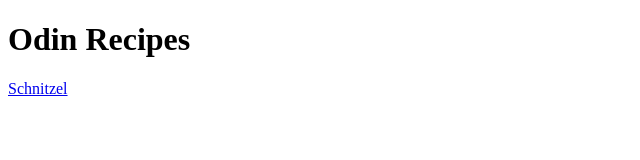
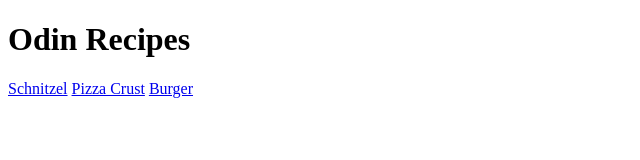
Before and after one commit to Krankenztein/odin-recipes, a plain HTML site: page index.html in a window 1280 px wide. Shown: the whole page, without its empty margins (0-640 px from the left). Drawn offline with Linux system fonts and the light colour scheme.

Commit message:
Added pizza and burger to index

```diff
--- a/index.html
+++ b/index.html
@@ -8,5 +8,7 @@
   <body>
     <h1>Odin Recipes</h1>
     <a href="./recipes/schnitzel.html">Schnitzel</a>
+    <a href="./recipes/pizza-dough.html">Pizza Crust</a>
+    <a href="./recipes/burger.html">Burger</a>
   </body>
 </html>
```
